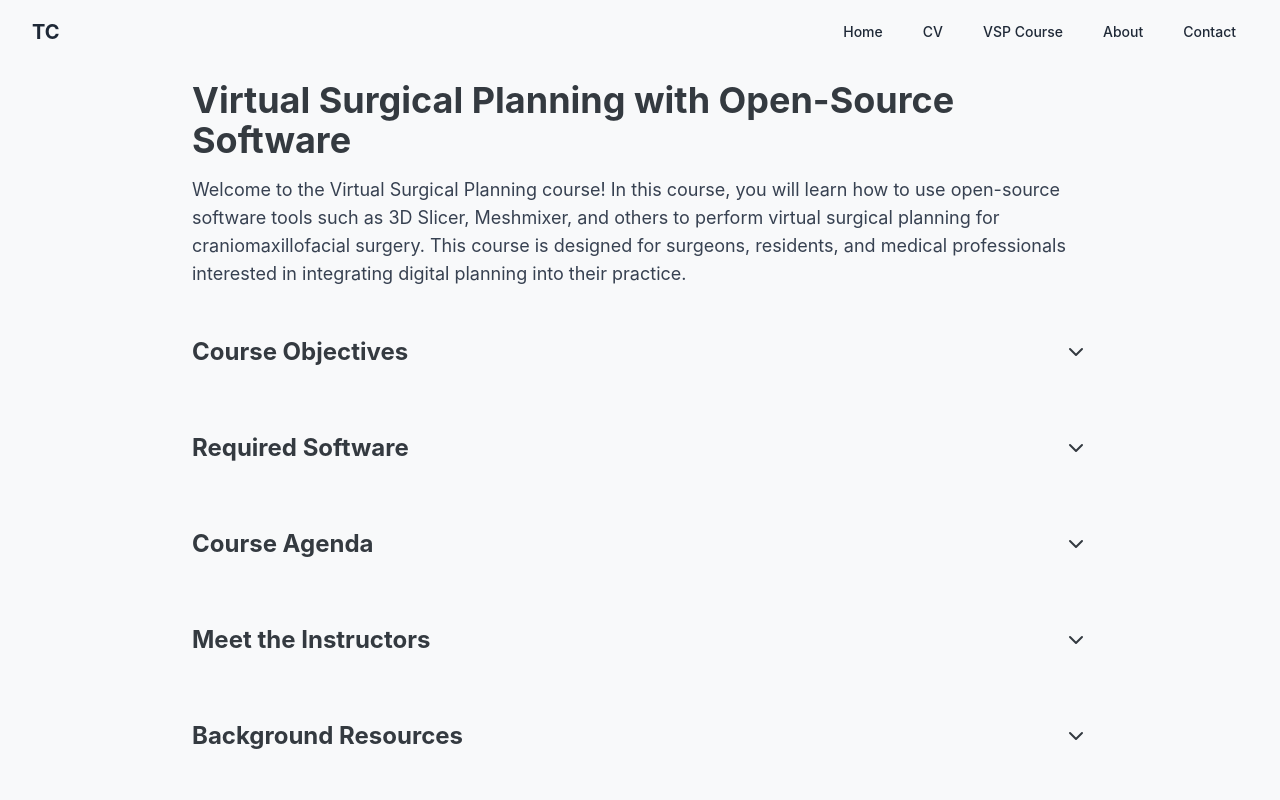
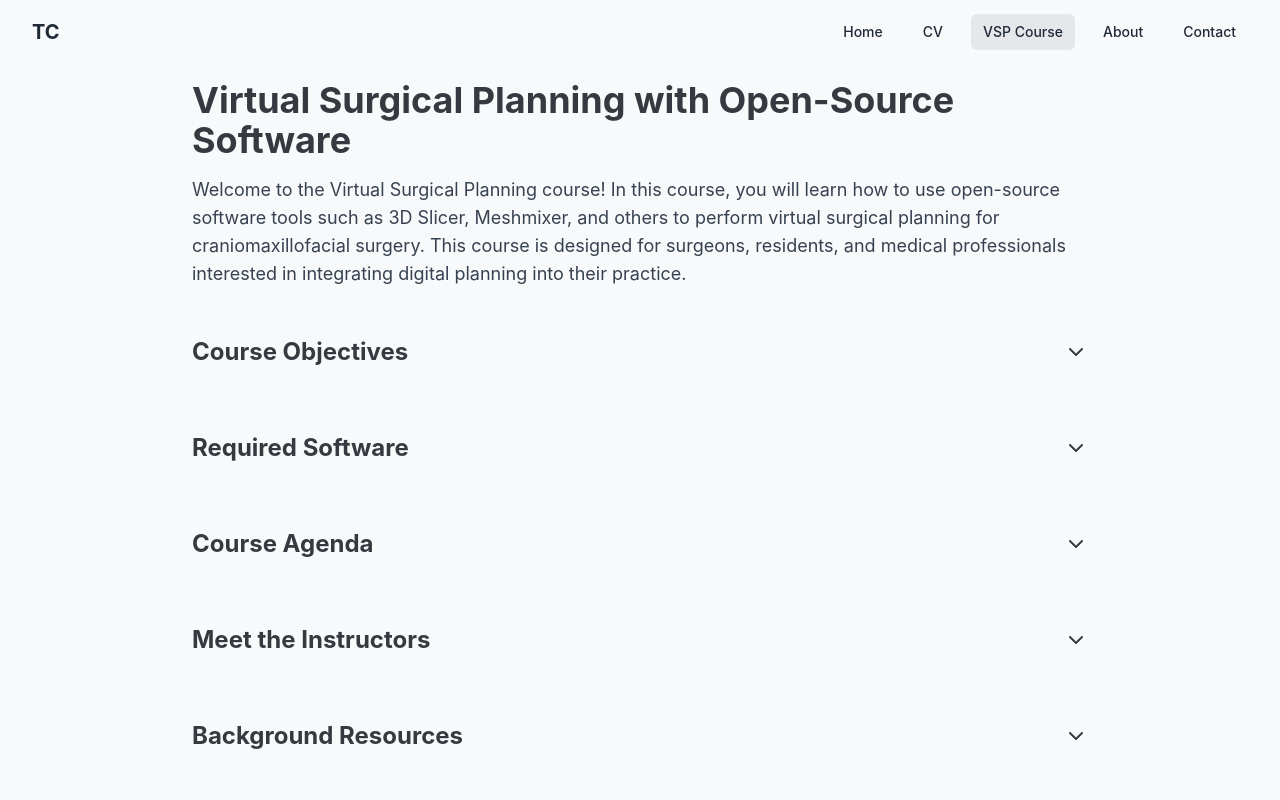
Before and after one commit to tclarke104/portfolio, a Next.js app: page /course in a window 1280 px wide. Shown: the top 800 px of the page. Built offline with nearby package versions, Linux system fonts and the light colour scheme.

Commit message:
fixed mobile menu

```diff
--- a/app/components/Navbar.tsx
+++ b/app/components/Navbar.tsx
@@ -2,10 +2,12 @@
 
 import Link from 'next/link';
 import { useState, useEffect } from 'react';
+import { usePathname } from 'next/navigation';
 
 export default function Navbar() {
   const [isOpaque, setIsOpaque] = useState(false);
   const [isOpen, setIsOpen] = useState(false);
+  const pathname = usePathname(); // Hook to get the current path
 
   useEffect(() => {
     const handleScroll = () => {
@@ -33,14 +35,18 @@ export default function Navbar() {
 
   const renderNavLinks = (isMobile: boolean) => (
     navLinks.map((link) => (
-      <Link key={link.href} href={link.href} className={`text-gray-800 hover:text-gray-600 ${isMobile ? 'block' : 'px-3 py-2 rounded-md text-sm font-medium'} px-3 py-2 rounded-md`}>
+      <Link
+        key={link.href}
+        href={link.href}
+        className={`text-gray-800 hover:text-gray-600 ${isMobile ? 'block' : 'px-3 py-2 rounded-md text-sm font-medium'} px-3 py-2 rounded-md ${pathname === link.href ? 'bg-gray-200' : ''}`}
+      >
         {link.label}
       </Link>
     ))
   );
 
   return (
-    <nav className={`fixed w-full z-30 transition-colors duration-300 ${isOpaque ? 'bg-white shadow-lg' : 'bg-transparent'}`}>
+    <nav className={`fixed w-full z-30 transition-colors duration-300 ${isOpaque || isOpen ? 'bg-white shadow-lg' : 'bg-transparent'}`}>
       <div className="max-w-7xl mx-auto px-4 sm:px-6 lg:px-8">
         <div className="flex items-center justify-between h-16">
           <Link href="/" className="text-xl font-bold text-gray-800">
@@ -55,6 +61,7 @@ export default function Navbar() {
             <button
               onClick={() => setIsOpen(!isOpen)}
               className="bg-gray-800 inline-flex items-center justify-center p-2 rounded-md text-white hover:text-gray-400 hover:bg-gray-700 focus:outline-none focus:bg-gray-700 focus:text-white"
+              aria-expanded={isOpen ? 'true' : 'false'} // Accessibility improvement
             >
               <span className="sr-only">Open main menu</span>
               {isOpen ? (
@@ -73,7 +80,7 @@ export default function Navbar() {
 
       {isOpen && (
         <div className="md:hidden">
-          <div className="px-2 pt-2 pb-3 space-y-1 sm:px-3">
+          <div className="px-2 pt-2 pb-3 space-y-1 sm:px-3 transition-transform duration-300 ease-in-out transform">
             {renderNavLinks(true)}
           </div>
         </div>
```
